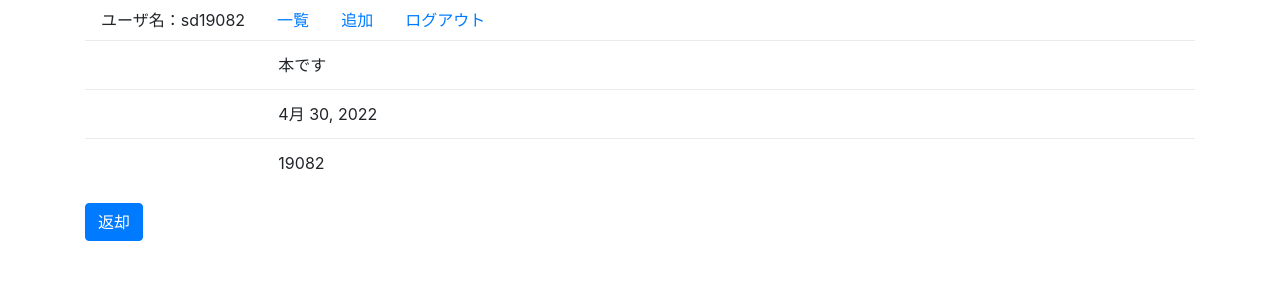
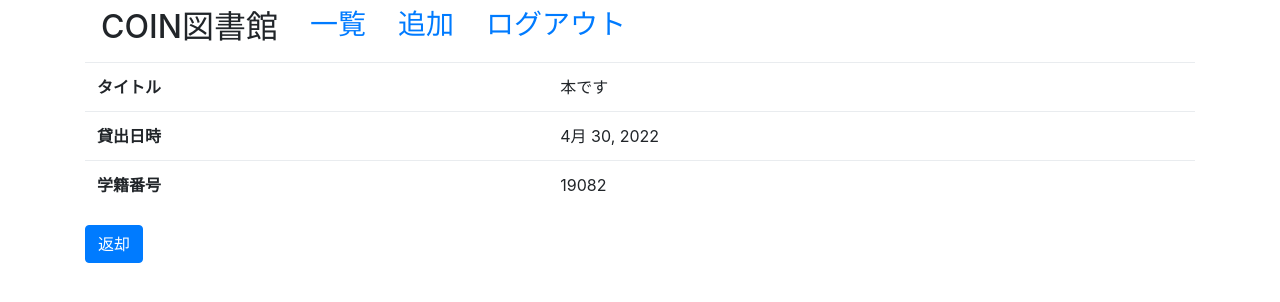
Before and after one commit to TakumaMatsubara/coin-book-manager, a Django app: page /library/return/1/ in a window 1280 px wide. Shown: the top 302 px of the page. Run offline with Django 3.2, Linux system fonts and the light colour scheme; a user stored in the database is signed in; data comes from the database, SQL or seed files in the repository; both versions use the stored data as it was before the commit; some libraries are stand-ins or nearby versions.

Commit message:
とりあえず終了

```diff
--- a/coin_library/settings.py
+++ b/coin_library/settings.py
@@ -12,6 +12,7 @@ https://docs.djangoproject.com/en/3.2/ref/settings/
 
 from pathlib import Path
 import dj_database_url
+import os
 
 # Build paths inside the project like this: BASE_DIR / 'subdir'.
 # manage.pyが入っているフォルダを指す．__file__はこのファイル(settings.py)のことを指す．
@@ -24,7 +25,7 @@ BASE_DIR = Path(__file__).resolve().parent.parent
 # SECURITY WARNING: keep the secret key used in production secret!
 
 # SECURITY WARNING: don't run with debug turned on in production!
-DEBUG = False
+DEBUG = True
 
 # ALLOWED_HOSTS = ["coin-library.herokuapp.com"]
 ALLOWED_HOSTS = ['*']
@@ -158,3 +159,6 @@ db_from_env = dj_database_url.config(conn_max_age=600, ssl_require=True)
 DATABASES['default'].update(db_from_env)
 
 STATIC_ROOT = os.path.join(BASE_DIR, 'staticfiles')
+
+STATICFILES_DIRS = [os.path.join(BASE_DIR, 'static')
+                    ]
--- a/library/models.py
+++ b/library/models.py
@@ -6,8 +6,7 @@
 class UserList(models.Model):
     id = models.AutoField(primary_key=True)
     studentid = models.CharField('学籍番号', max_length=5)
-    username = models.CharField('ユーザー名', max_length=10)
-    userpassword = models.CharField('パスワード', max_length=200) #後で考える
+    username = models.CharField('ユーザー名', max_length=100)
 
     def __str__(self):
         return self.studentid
--- a/library/templates/library/base.html
+++ b/library/templates/library/base.html
@@ -14,11 +14,11 @@
     <div class="container">
         <!-- navは他のページへのリンクなどに使う -->
         <nav class="nav">
-            <a class="nav-link">ユーザ名：{{ user.get_username }}</a>
+            <a class="nav-link"><h2>COIN図書館</h2></a>
             <!-- aタグでリンクをurlをはる（urls.pyから） -->
-            <a class="nav-link" href="{% url 'library:main' %}">一覧</a>
-            <a class="nav-link" href="{% url 'library:add' %}">追加</a>
-            <a class="nav-link" href="{% url 'library:logout' %}">ログアウト</a>
+            <a class="nav-link" href="{% url 'library:main' %}"><h3>一覧</h3></a>
+            <a class="nav-link" href="{% url 'library:add' %}"><h3>追加</h3></a>
+            <a class="nav-link" href="{% url 'library:logout' %}"><h3>ログアウト</h3></a>
         </nav>
         {% block content %}
         {% endblock %}
--- a/library/templates/library/book_list.html
+++ b/library/templates/library/book_list.html
@@ -1,7 +1,7 @@
 {% extends 'library/base.html' %}
 
 {% block content %}
-<h1>本一覧</h1>
+<h2>本一覧</h2>
 <p>{{username}}</p>
 <table class="table">
     <!-- theadタグは水平方向をグループ化 -->
--- a/library/templates/library/book_return.html
+++ b/library/templates/library/book_return.html
@@ -4,15 +4,15 @@
     <table class="table">
         <tr>
             <!-- thタグの部分が表示されてない，booklistってどこからきてる？models.pyから？ -->
-            <th>{{ booklist.title.label }}</th>
+            <th>タイトル</th>
             <td>{{ booklist.title }}</td>
         </tr>
         <tr>
-            <th>{{ booklist.date.label }}</th>
+            <th>貸出日時</th>
             <td>{{ booklist.date }}</td>
         </tr>
         <tr>
-            <th>{{ booklist.studentid.label }}</th>
+            <th>学籍番号</th>
             <td>{{ booklist.studentid }}</td>
         </tr>
     </table>
```
Also changed, not shown: library/templates/library/book_login.html (+8 -20 lines), db.sqlite3, library/migrations/0003_remove_userlist_userpassword_alter_userlist_username.py (added).
